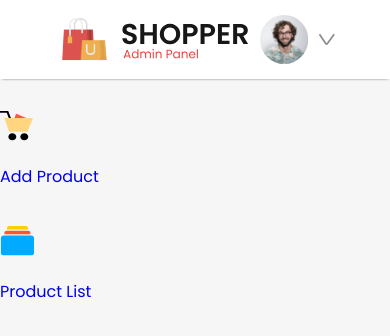
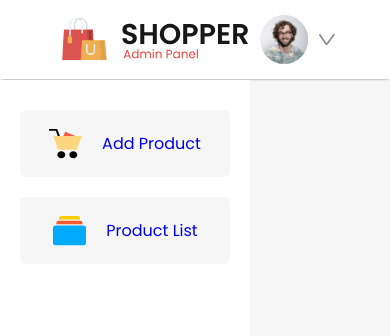
Before and after one commit to Shajjad002/E-Commerce, a React (Vite) app in the folder Admin/: page /addproduct in a window 390 px wide. Shown: the top 336 px of the page. Built offline with nearby package versions, Linux system fonts and the light colour scheme.

Commit message:
add product, list product

```diff
--- /dev/null
+++ b/Admin/src/Components/AddProduct/AddProduct.jsx
@@ -0,0 +1,12 @@
+import React from 'react'
+import './AddProduct.css'
+
+const AddProduct = () => {
+  return (
+    <div className='add-product'>
+
+    </div>
+  )
+}
+
+export default AddProduct
--- /dev/null
+++ b/Admin/src/Components/ListProduct/ListProduct.jsx
@@ -0,0 +1,12 @@
+import React from 'react'
+import './ListProduct.css'
+
+const ListProduct = () => {
+  return (
+    <div className='list-product'>
+
+    </div>
+  )
+}
+
+export default ListProduct
--- a/Admin/src/Components/Sidebar/Sidebar.css
+++ b/Admin/src/Components/Sidebar/Sidebar.css
@@ -6,4 +6,35 @@
     width: 100%;
     max-width: 250px;
     height: 100vh;
+    background: white;
 }
+.sidebar-item{
+    display: flex;
+    align-items: center;
+    justify-content: center;
+    margin: 0px 20px;
+    padding: 5px 10px;
+    border-radius: 6px;
+    background: #f6f6f6;
+    gap: 20px;
+    cursor: pointer;
+}
+
+
+@media(max-width:800){
+
+    .sidebar{
+        padding: 30px 0px;
+        flex-direction: row;
+        width: 100%;
+        max-width: none;
+        height: auto;
+        justify-content: center;
+    }
+
+    .sidebar-item{
+        margin: 0;
+    }
+
+
+}
--- a/Admin/src/Pages/Admin/Admin.css
+++ b/Admin/src/Pages/Admin/Admin.css
@@ -0,0 +1,8 @@
+.admin{
+    display: flex;
+}
+@media(max-width:800px){
+    .admin{
+      flex-direction: column;
+    }
+}
--- a/Admin/src/Pages/Admin/Admin.jsx
+++ b/Admin/src/Pages/Admin/Admin.jsx
@@ -1,12 +1,18 @@
 import React from 'react'
 import './Admin.css'
 import Sidebar from '../../Components/Sidebar/Sidebar'
-
+import { Routes,Route } from 'react-router-dom'
+import AddProduct from '../../Components/AddProduct/AddProduct'
+import ListProduct from '../../Components/ListProduct/ListProduct'
 
 export const Admin = () => {
   return (
     <div className='admin'>
        <Sidebar/>
+       <Routes>
+        <Route path='/addproduct' element={<AddProduct/>} />
+        <Route path='/listproduct' element={<ListProduct/>} />
+       </Routes>
     </div>
   )
 }
```
Also changed, not shown: Admin/src/Components/AddProduct/AddProduct.css (added), Admin/src/Components/ListProduct/ListProduct.css (added).
